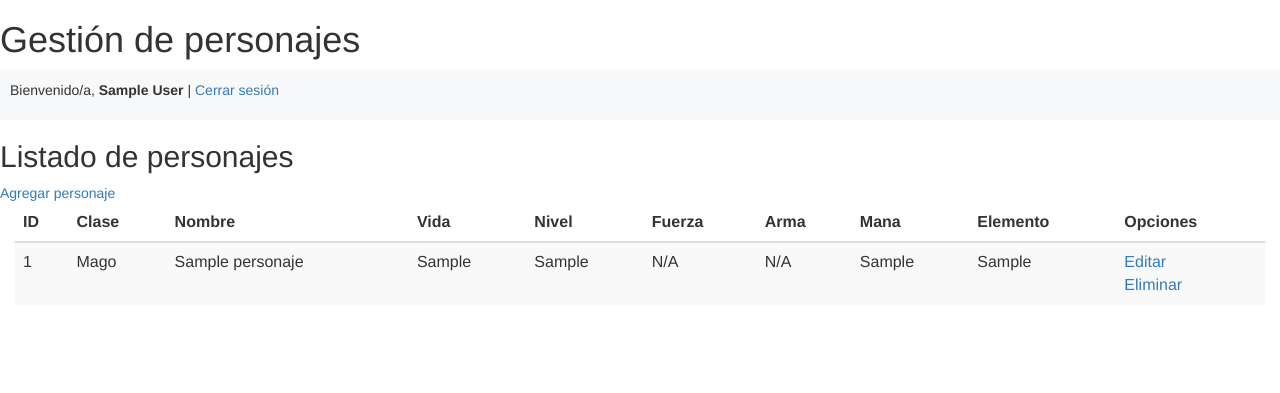
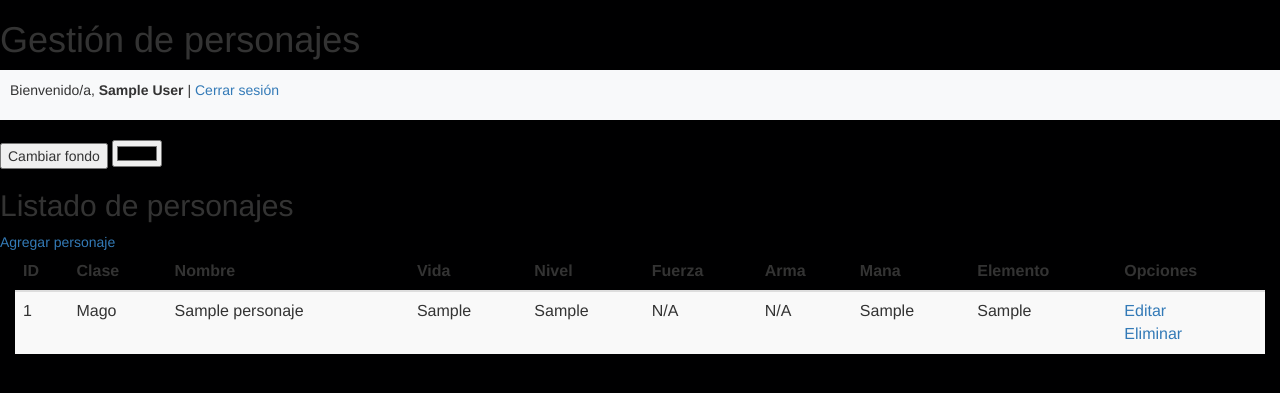
Before and after one commit to AndreuRaga/Prog-Proyecto2aEvaluacion, a PHP site: page /index.php in a window 1280 px wide. Shown: the top 393 px of the page. Run offline with PHP 8.4, Linux system fonts and the light colour scheme; the visitor is signed in with stand-in values (Sample User, id 1); tables that the repository leaves empty or names only in its code hold one stand-in row (values such as "Sample post").

Commit message:
Funcionalidad de cambiar el color del fondo
Co-authored-by: Copilot <copilot@github.com>

```diff
--- a/controllers/UsuarioController.php
+++ b/controllers/UsuarioController.php
@@ -69,4 +69,14 @@ class UsuarioController {
         header('Location: index.php');
         exit();
     }
+
+    public function cambiarFondo() {
+        if ($_SERVER['REQUEST_METHOD'] === 'POST') {
+            $colorFondo = $_POST['colorPicker'];
+            $_SESSION['color_fondo'] = $colorFondo;
+        }
+
+        header('Location: index.php');
+        exit();
+    }
 }
--- a/index.php
+++ b/index.php
@@ -19,7 +19,9 @@
         case 'logout':
             $usuarioController->logout();
             break;
-
+        case 'cambiar_fondo':
+            $usuarioController->cambiarFondo();
+            break;
         //Gestión de personajes
         case 'agregar':
             $personajeController->agregar();
--- a/views/listar.php
+++ b/views/listar.php
@@ -5,7 +5,7 @@
     <link rel="stylesheet" href="http://maxcdn.bootstrapcdn.com/bootstrap/3.3.6/css/bootstrap.min.css">
     <script src="http://maxcdn.bootstrapcdn.com/bootstrap/3.3.6/js/bootstrap.min.js"></script>
 </head>
-<body>
+<body style="background-color: <?= (isset($_SESSION['usuario_id']) && isset($_SESSION['color_fondo'])) ? $_SESSION['color_fondo'] : '#ffffff' ?>;">
     <h1>Gestión de personajes</h1>
     <div style="background-color: #f8f9fa; padding: 10px; margin-bottom: 20px;">
         <?php if (isset($_SESSION['usuario_id'])): ?>
@@ -14,6 +14,14 @@
             <p><a href="index.php?accion=login">Iniciar sesión</a> | <a href="index.php?accion=alta">Registrarse</a></p>
         <?php endif; ?>
     </div>
+
+    <?php if (isset($_SESSION['usuario_id'])): ?>
+        <form method="POST" action="index.php?accion=cambiar_fondo">
+            <button type="submit">Cambiar fondo</button>
+            <input type="color" id="colorPicker" name="colorPicker">
+        </form>
+    <?php endif; ?>
+
     <h2>Listado de personajes</h2>
     <?php if (isset($_SESSION['usuario_id'])): ?>
         <a href="index.php?accion=agregar">Agregar personaje</a>
```
